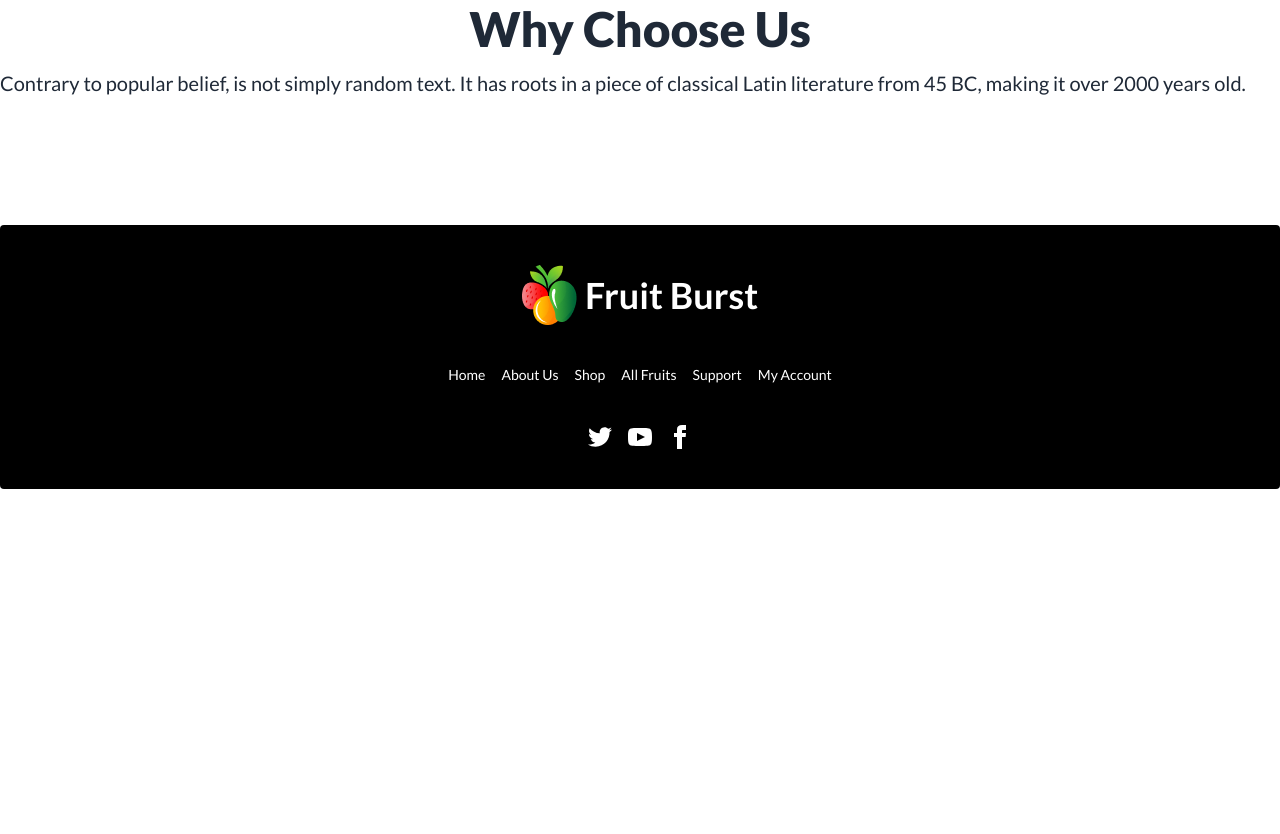
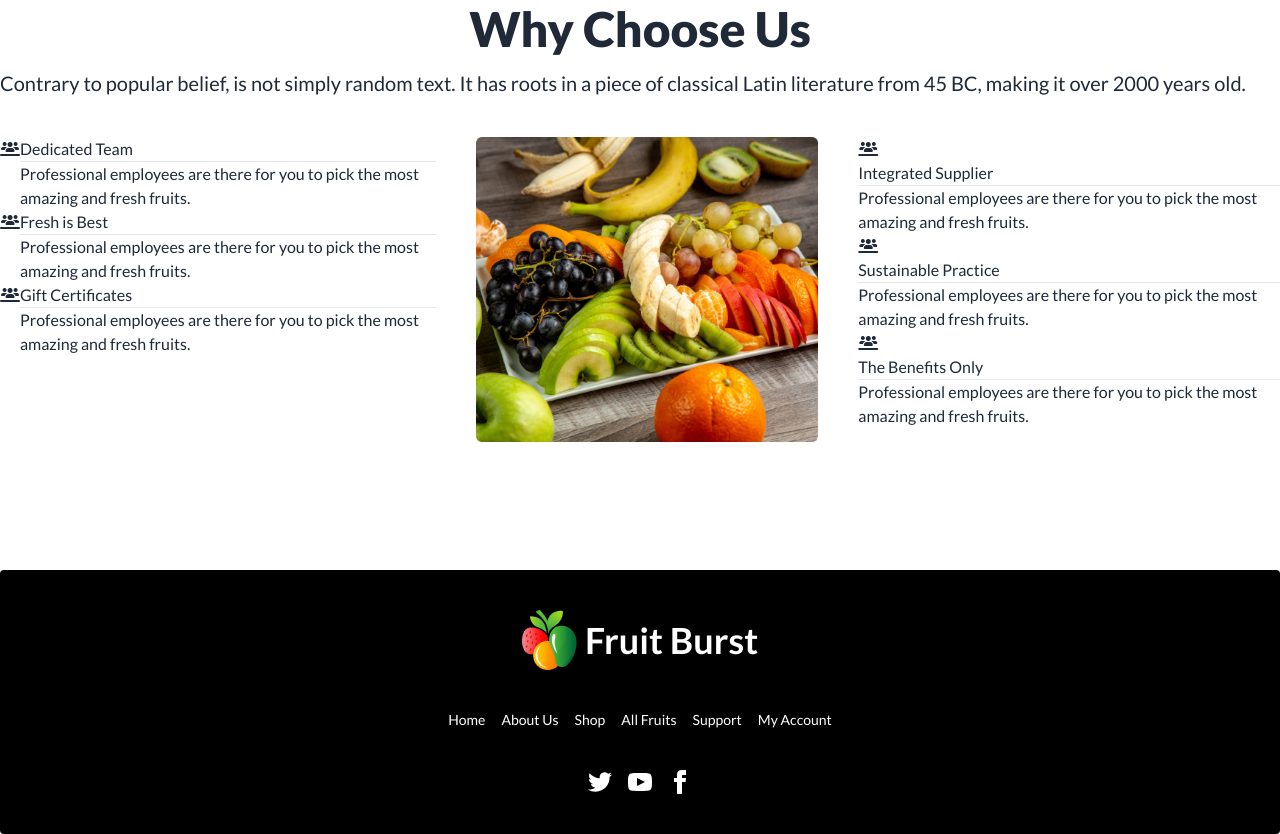
Before and after one commit to Prangon999/fruit-seller-website, a plain HTML site: page index.html in a window 1280 px wide. Shown: the part 2740-3574 px from the top of the page. Before the commit the page ends 3229 px from the top, so only its background shows below. Drawn offline with nearby package versions, Linux system fonts and the light colour scheme.

Commit message:
creates why does section and complete the assingment

```diff
--- a/index.html
+++ b/index.html
@@ -350,7 +350,79 @@
 <div class="mt-24 ">
   <h2 class="text-5xl font-extrabold text-center mb-4">Why Choose Us</h2>
   <p class="text-xl font-light ">Contrary to popular belief, is not simply random text. It has roots in a piece of classical Latin literature from 45 BC, making it over 2000 years old.</p>
+  <div class="container mt-10">
+<div class="container-item  flex flex-row lg:flex-column">
+  <div>
+     <div class="first-item flex">
+    <div class="icon">
+      <i class="fa-solid fa-users-line"></i>
+    </div>
+    <div>
+      <h3 >Dedicated Team</h3>
+      <hr>
+      <p>Professional employees are there for you to pick the most amazing and fresh fruits.</p>
+    </div>
+  </div>
+  <div class="first-item flex">
+    <div class="icon">
+      <i class="fa-solid fa-users-line"></i>
+    </div>
+    <div>
+      <h3 >Fresh is Best</h3>
+      <hr>
+      <p>Professional employees are there for you to pick the most amazing and fresh fruits.</p>
+    </div>
+  </div>
+  <div class="first-item flex">
+    <div class="icon">
+      <i class="fa-solid fa-users-line"></i>
+    </div>
+    <div>
+      <h3 >Gift Certificates</h3>
+      <hr>
+      <p>Professional employees are there for you to pick the most amazing and fresh fruits.</p>
+    </div>
+  </div>
+</div>
 
+  <div class="mr-10 ml-10">
+    <img src="images/whychoose1.png" alt="">
+  </div>
+  <div class="flex-reverse">
+    <div class="first-item ">
+      <div class="icon">
+        <i class="fa-solid fa-users-line"></i>
+      </div>
+      <div>
+        <h3 >Integrated Supplier</h3>
+        <hr>
+        <p>Professional employees are there for you to pick the most amazing and fresh fruits.</p>
+      </div>
+    </div>
+    <div class="first-item ">
+      <div class="icon">
+        <i class="fa-solid fa-users-line"></i>
+      </div>
+      <div>
+        <h3 >Sustainable Practice</h3>
+        <hr>
+        <p>Professional employees are there for you to pick the most amazing and fresh fruits.</p>
+      </div>
+    </div>
+    <div class="first-item ">
+      <div class="icon">
+        <i class="fa-solid fa-users-line"></i>
+      </div>
+      <div>
+        <h3 >The Benefits Only</h3>
+        <hr>
+        <p>Professional employees are there for you to pick the most amazing and fresh fruits.</p>
+      </div>
+    </div>
+  </div>
+
+</div>
+  </div>
 </div>
     </main>
     <!-- footer related works -->
```
